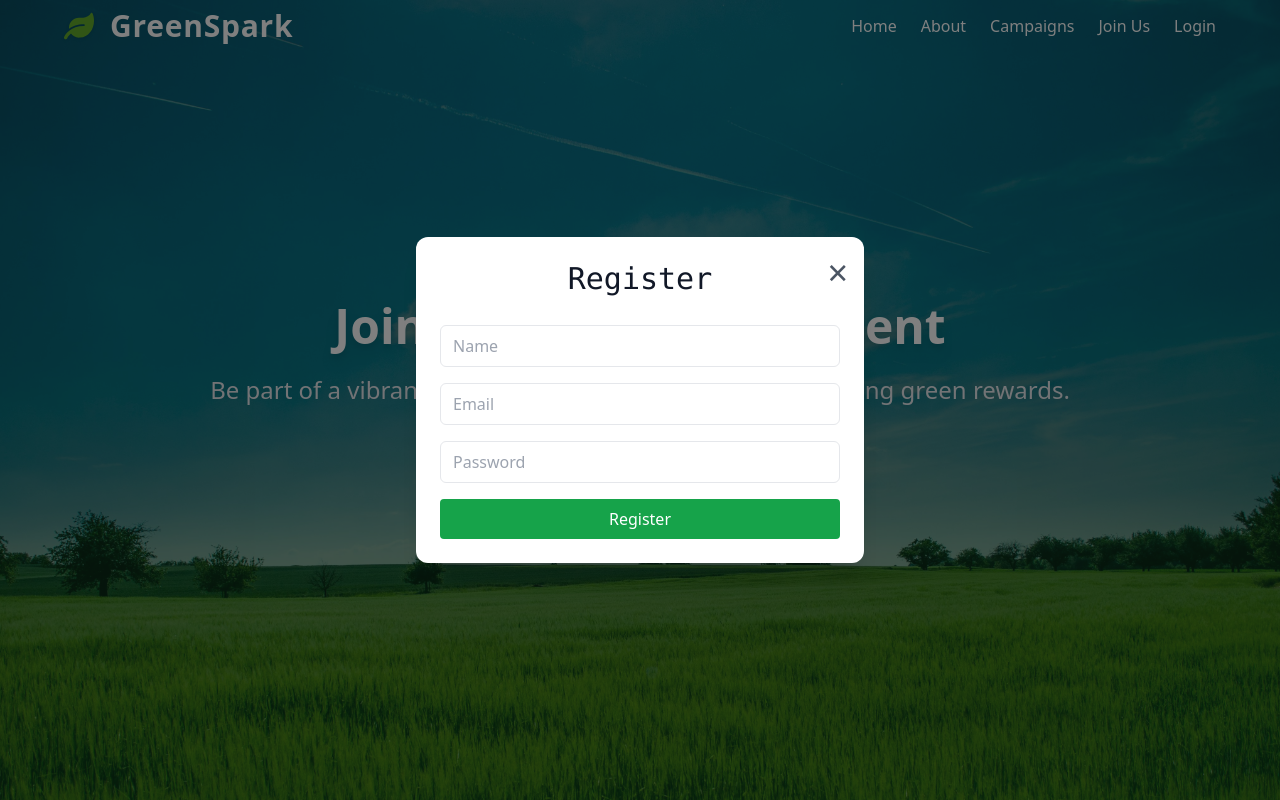
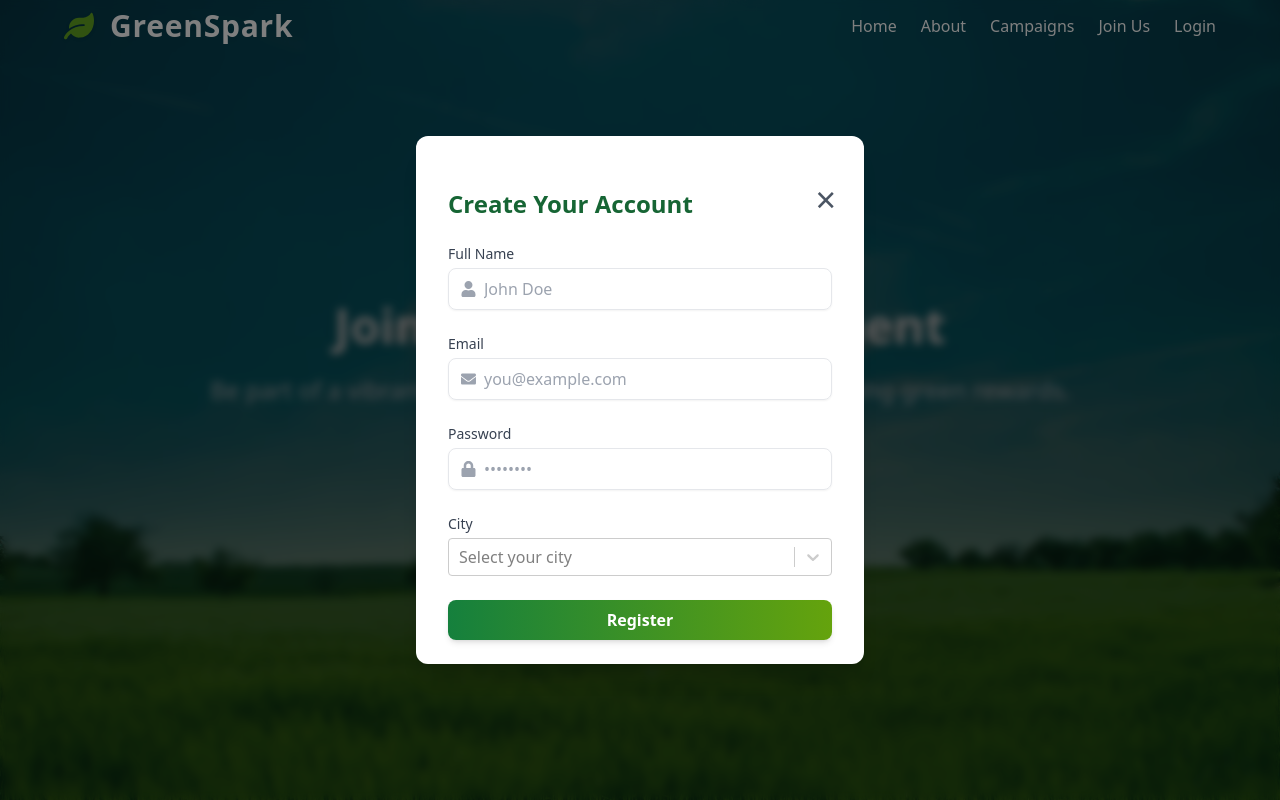
Before and after one commit to PoojaSingh-a/Green-Gather, a React (Vite) app in the folder frontend/: page / in a window 1280 px wide. Both pictures are taken after a click on the button "Get Started". Shown: the top 800 px of the page. Built offline with nearby package versions, Linux system fonts and the light colour scheme.

Commit message:
Frontend of login and Register modal

```diff
--- a/frontend/package.json
+++ b/frontend/package.json
@@ -10,6 +10,7 @@
     "preview": "vite preview"
   },
   "dependencies": {
+    "@clerk/clerk-react": "^5.33.0",
     "axios": "^1.10.0",
     "framer-motion": "^12.20.1",
     "lucide-react": "^0.525.0",
@@ -17,6 +18,7 @@
     "react-dom": "^19.0.0",
     "react-icons": "^5.5.0",
     "react-router-dom": "^7.6.3",
+    "react-select": "^5.10.2",
     "swiper": "^11.2.6"
   },
   "devDependencies": {
--- a/frontend/src/App.jsx
+++ b/frontend/src/App.jsx
@@ -3,6 +3,7 @@ import { BrowserRouter as Router, Routes, Route } from "react-router-dom";
 import IndexPage from './pages/Index';
 import JoinACampaignPage from './pages/JoinACampaign';
 import About from './pages/About';
+import {SignIn} from '@clerk/clerk-react';
 
 const App = () => {
   return (
@@ -12,6 +13,7 @@ const App = () => {
            <Route path="/" element={<IndexPage />} />
            <Route path="/joinacampaign" element={<JoinACampaignPage />} />
            <Route path="/about" element={<About />} />
+           <Route path="/login" element={<SignIn />} />
         </Routes>
       </Router>
     </div>
--- a/frontend/src/components/LoginForm.jsx
+++ b/frontend/src/components/LoginForm.jsx
@@ -1,4 +1,5 @@
-import React, { useState } from 'react'
+import React, { useState } from 'react';
+import { FaEnvelope, FaLock } from 'react-icons/fa';
 
 const LoginForm = ({ onClose }) => {
   const [email, setEmail] = useState('');
@@ -6,15 +7,59 @@ const LoginForm = ({ onClose }) => {
 
   const handleSubmit = (e) => {
     e.preventDefault();
-    }
+    // TODO: Add login logic
+    alert(`Logging in as ${email}`);
+    onClose();
+  };
 
   return (
-        <form onSubmit={handleSubmit} className='space-y-4'>
-            <input type="email" placeholder='Email' className='w-full border px-3 py-2 rounded-xl' value={email} onChange={(e)=> setEmail(e.target.value)} required />
-            <input type="password" placeholder='Password' className='w-full border px-3 py-2 rounded-xl' value={password} onChange={(e)=> setPassword(e.target.value)} required />
-            <button type="submit" className='w-full bg-green-700 text-white py-2 rounded-xl hover:bg-lime-700'>Login</button>
+    <form
+      onSubmit={handleSubmit}
+      className="space-y-6 px-2"
+    >
+      <h2 className="text-2xl font-bold text-start text-green-800 mb-2">Welcome Back</h2>
+
+      {/* Email Field */}
+      <div>
+        <label className="block text-sm font-medium text-gray-700 mb-1">Email</label>
+        <div className="flex items-center border rounded-lg px-3 py-2 shadow-sm focus-within:ring-2 focus-within:ring-lime-500">
+          <FaEnvelope className="text-gray-400 mr-2" />
+          <input
+            type="email"
+            placeholder="you@example.com"
+            className="w-full outline-none bg-transparent"
+            value={email}
+            onChange={(e) => setEmail(e.target.value)}
+            required
+          />
+        </div>
+      </div>
+
+      {/* Password Field */}
+      <div>
+        <label className="block text-sm font-medium text-gray-700 mb-1">Password</label>
+        <div className="flex items-center border rounded-lg px-3 py-2 shadow-sm focus-within:ring-2 focus-within:ring-lime-500">
+          <FaLock className="text-gray-400 mr-2" />
+          <input
+            type="password"
+            placeholder="••••••••"
+            className="w-full outline-none bg-transparent"
+            value={password}
+            onChange={(e) => setPassword(e.target.value)}
+            required
+          />
+        </div>
+      </div>
+
+      {/* Submit Button */}
+      <button
+        type="submit"
+        className="w-full bg-gradient-to-r from-green-700 to-lime-600 hover:from-lime-600 hover:to-green-700 text-white font-semibold py-2 rounded-lg transition-all duration-300 shadow-md"
+      >
+        Login
+      </button>
     </form>
-    )
-}
+  );
+};
 
-export default LoginForm
+export default LoginForm;
--- a/frontend/src/components/Modal.jsx
+++ b/frontend/src/components/Modal.jsx
@@ -6,7 +6,7 @@ const Modal = ({title, onClose, children}) => {
       <div className='bg-white p-6 rounded-xl w-[90%] max-w-md relative shadow-xl'>
         <button
           onClick={onClose}
-          className="absolute top-4 right-4 text-gray-600 hover:text-red-600 hover:font-bold text-4xl"
+          className="absolute mt-5 mr-3 right-4 text-gray-600 hover:text-red-600 hover:font-bold text-4xl"
         >
             &times;
         </button>
--- a/frontend/src/components/RegisterForm.jsx
+++ b/frontend/src/components/RegisterForm.jsx
@@ -1,9 +1,53 @@
 import React, { useState } from 'react';
+import { FaUser, FaEnvelope, FaLock } from 'react-icons/fa';
+import { FiMapPin } from 'react-icons/fi';
+import Select from 'react-select';
+
 
 const RegisterForm = ({ onClose }) => {
   const [name, setName] = useState('');
   const [email, setEmail] = useState('');
   const [password, setPassword] = useState('');
+  const [selectedState, setSelectedState] = useState(null);
+  const indianStates = [
+    { value: 'Andhra Pradesh', label: 'Andhra Pradesh' },
+    { value: 'Arunachal Pradesh', label: 'Arunachal Pradesh' },
+    { value: 'Assam', label: 'Assam' },
+    { value: 'Bihar', label: 'Bihar' },
+    { value: 'Chhattisgarh', label: 'Chhattisgarh' },
+    { value: 'Goa', label: 'Goa' },
+    { value: 'Gujarat', label: 'Gujarat' },
+    { value: 'Haryana', label: 'Haryana' },
+    { value: 'Himachal Pradesh', label: 'Himachal Pradesh' },
+    { value: 'Jharkhand', label: 'Jharkhand' },
+    { value: 'Karnataka', label: 'Karnataka' },
+    { value: 'Kerala', label: 'Kerala' },
+    { value: 'Madhya Pradesh', label: 'Madhya Pradesh' },
+    { value: 'Maharashtra', label: 'Maharashtra' },
+    { value: 'Manipur', label: 'Manipur' },
+    { value: 'Meghalaya', label: 'Meghalaya' },
+    { value: 'Mizoram', label: 'Mizoram' },
+    { value: 'Nagaland', label: 'Nagaland' },
+    { value: 'Odisha', label: 'Odisha' },
+    { value: 'Punjab', label: 'Punjab' },
+    { value: 'Rajasthan', label: 'Rajasthan' },
+    { value: 'Sikkim', label: 'Sikkim' },
+    { value: 'Tamil Nadu', label: 'Tamil Nadu' },
+    { value: 'Telangana', label: 'Telangana' },
+    { value: 'Tripura', label: 'Tripura' },
+    { value: 'Uttar Pradesh', label: 'Uttar Pradesh' },
+    { value: 'Uttarakhand', label: 'Uttarakhand' },
+    { value: 'West Bengal', label: 'West Bengal' },
+    { value: 'Andaman and Nicobar Islands', label: 'Andaman and Nicobar Islands' },
+    { value: 'Chandigarh', label: 'Chandigarh' },
+    { value: 'Dadra and Nagar Haveli and Daman and Diu', label: 'Dadra and Nagar Haveli and Daman and Diu' },
+    { value: 'Delhi', label: 'Delhi' },
+    { value: 'Jammu and Kashmir', label: 'Jammu and Kashmir' },
+    { value: 'Ladakh', label: 'Ladakh' },
+    { value: 'Lakshadweep', label: 'Lakshadweep' },
+    { value: 'Puducherry', label: 'Puducherry' },
+  ];
+
 
   const handleSubmit = (e) => {
     e.preventDefault();
@@ -13,34 +57,78 @@ const RegisterForm = ({ onClose }) => {
   };
 
   return (
-    <form onSubmit={handleSubmit} className="space-y-4">
+    <form
+      onSubmit={handleSubmit}
+      className="space-y-6 px-2"
+    >
+      <h2 className="text-2xl font-bold text-start text-green-800 mb-2">Create Your Account</h2>
+
+      {/* Name Field */}
+      <div>
+        <label className="block text-sm font-medium text-gray-700 mb-1">Full Name</label>
+        <div className="flex items-center border rounded-lg px-3 py-2 shadow-sm focus-within:ring-2 focus-within:ring-lime-500">
+          <FaUser className="text-gray-400 mr-2" />
           <input
             type="text"
-        placeholder="Name"
-        className="w-full border px-3 py-2 rounded-md"
+            placeholder="John Doe"
+            className="w-full outline-none bg-transparent"
             value={name}
             onChange={(e) => setName(e.target.value)}
             required
           />
+        </div>
+      </div>
+
+      {/* Email Field */}
+      <div>
+        <label className="block text-sm font-medium text-gray-700 mb-1">Email</label>
+        <div className="flex items-center border rounded-lg px-3 py-2 shadow-sm focus-within:ring-2 focus-within:ring-lime-500">
+          <FaEnvelope className="text-gray-400 mr-2" />
           <input
             type="email"
-        placeholder="Email"
-        className="w-full border px-3 py-2 rounded-md mt-4"
+            placeholder="you@example.com"
+            className="w-full outline-none bg-transparent"
             value={email}
             onChange={(e) => setEmail(e.target.value)}
             required
           />
+        </div>
+      </div>
+
+      {/* Password Field */}
+      <div>
+        <label className="block text-sm font-medium text-gray-700 mb-1">Password</label>
+        <div className="flex items-center border rounded-lg px-3 py-2 shadow-sm focus-within:ring-2 focus-within:ring-lime-500">
+          <FaLock className="text-gray-400 mr-2" />
           <input
             type="password"
-        placeholder="Password"
-        className="w-full border px-3 py-2 rounded-md mt-4"
+            placeholder="••••••••"
+            className="w-full outline-none bg-transparent"
             value={password}
             onChange={(e) => setPassword(e.target.value)}
             required
           />
+        </div>
+      </div>
+
+      {/* City */}
+      <div>
+        <label className="block text-sm font-medium text-gray-700 mb-1">City</label>
+        <Select
+          options={indianStates}
+          value={selectedState}
+          onChange={(selectedOption) => setSelectedState(selectedOption)}
+          placeholder="Select your city"
+          isSearchable
+          className="react-select-container"
+          classNamePrefix="react-select"
+        />
+      </div>
+
+      {/* Submit Button */}
       <button
         type="submit"
-        className="w-full bg-green-600 text-white py-2 rounded hover:bg-lime-700 mt-4 mb-7"
+        className="w-full bg-gradient-to-r from-green-700 to-lime-600 hover:from-lime-600 hover:to-green-700 text-white font-semibold py-2 rounded-lg transition-all duration-300 shadow-md"
       >
         Register
       </button>
--- a/frontend/src/main.jsx
+++ b/frontend/src/main.jsx
@@ -1,10 +1,13 @@
 import React from 'react'
+import {ClerkProvider} from '@clerk/clerk-react';
 import ReactDOM from 'react-dom/client'
 import App from './App.jsx'
 import './index.css'
 
 ReactDOM.createRoot(document.getElementById('root')).render(
+  <ClerkProvider publishableKey='pk_test_bW9kZXJuLWFzcC05NC5jbGVyay5hY2NvdW50cy5kZXYk'>
   <React.StrictMode>
     <App />
   </React.StrictMode>
+  </ClerkProvider>
 )
--- a/frontend/src/pages/Index.jsx
+++ b/frontend/src/pages/Index.jsx
@@ -11,7 +11,7 @@ import mainBckg4 from '../assets/images/mainBckg3.jpg';
 
 import Modal from "../components/Modal";
 import LoginForm from '../components/LoginForm';
- import RegisterForm from '../components/RegisterForm';
+import RegisterForm from '../components/RegisterForm';
 
 const fadeIn = (delay = 0) => ({
   hidden: { opacity: 0, y: 30 },
@@ -36,7 +36,7 @@ const Navbar = ({ setShowLoginModal }) => {
         navigate('/joinus');
         break;
       case 'Login':
-        setShowLoginModal(true);
+        setShowLoginModal(true); // ⬅️ Show login modal instead of navigating
         break;
       default:
         break;
@@ -194,15 +194,17 @@ const Index = () => {
       <HeroSection setShowRegisterModal={setShowRegisterModal} />
       <HowItWorks />
       <Footer />
-
+      {(showLoginModal || showRegisterModal) && (
+      <div className="fixed inset-0 bg-black/30 backdrop-blur-sm z-40"></div>
+    )}
       {showLoginModal && (
-        <Modal title="Login" onClose={() => setShowLoginModal(false)}>
+        <Modal onClose={() => setShowLoginModal(false)}>
           <LoginForm onClose={() => setShowLoginModal(false)} />
         </Modal>
       )}
 
       {showRegisterModal && (
-        <Modal title="Register" onClose={() => setShowRegisterModal(false)}>
+        <Modal onClose={() => setShowRegisterModal(false)}>
           <RegisterForm onClose={() => setShowRegisterModal(false)} />
         </Modal>
       )}
```
Also changed, not shown: 1 other file (tests, documents, lock files or other folders). Lines whose indentation alone changed are shown as unchanged.
